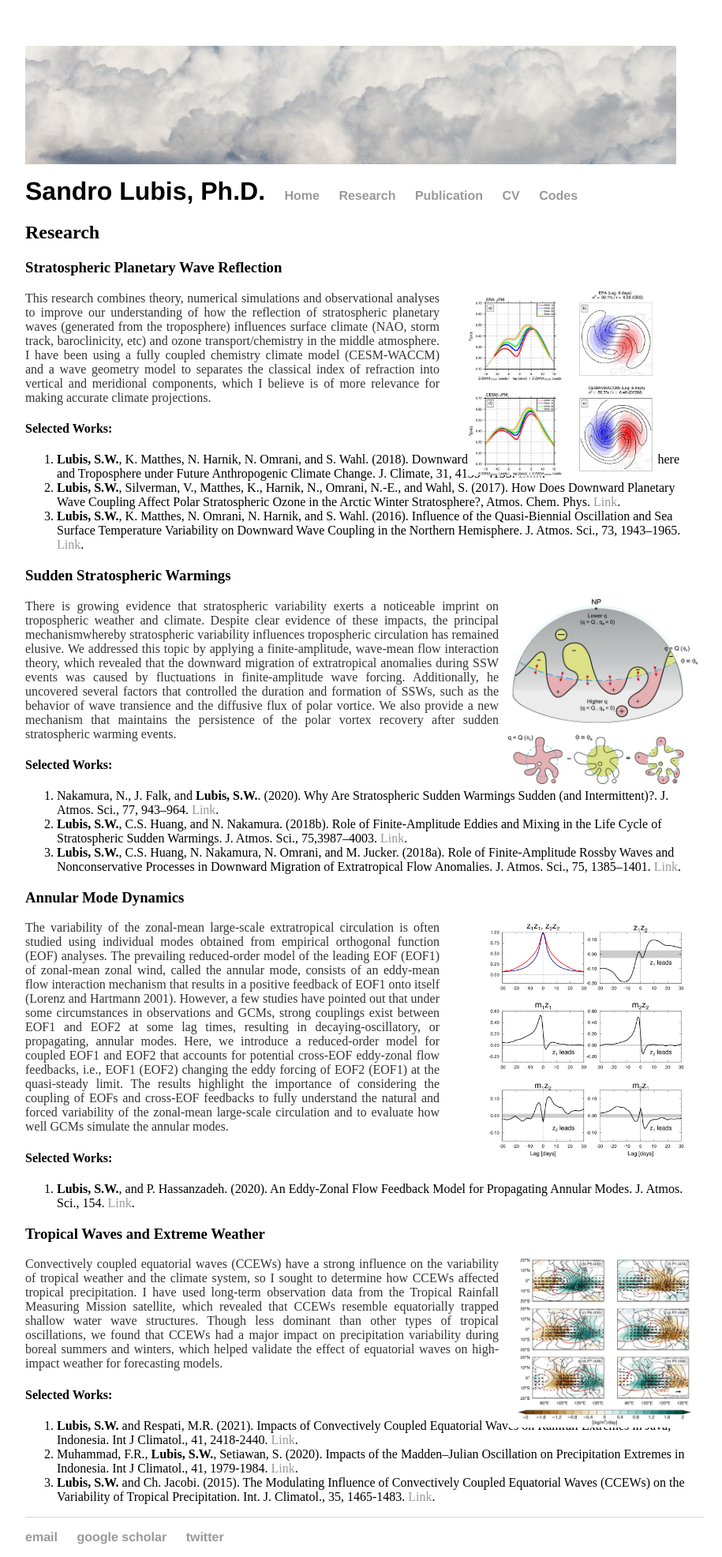
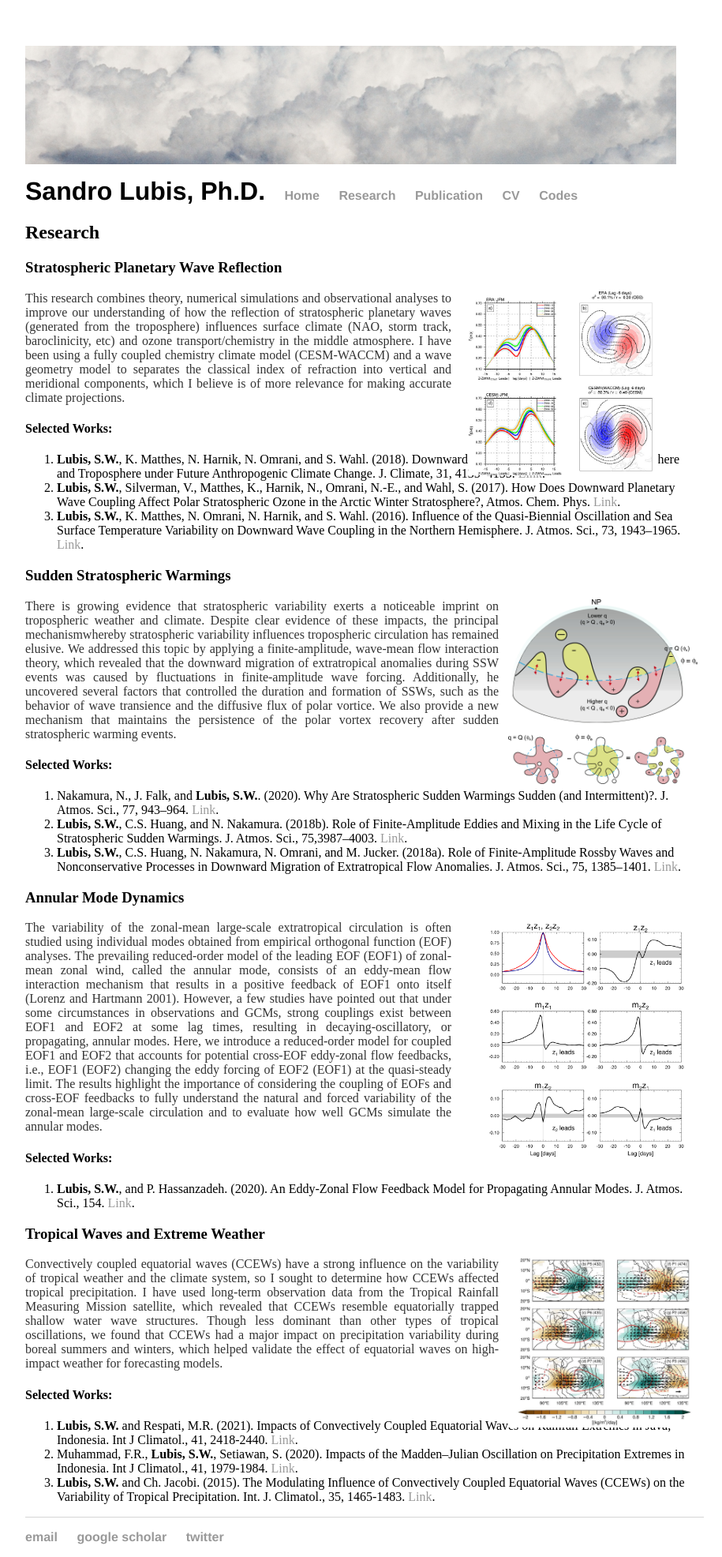
Before and after one commit to sandrolubis/sandrolubis.github.io, a Jekyll site: the page built from research/index.html, in a window 1280 px wide. Shown: the whole page at 79% size, without its empty margins (276-1191 px from the left). Built offline with Jekyll 4.4.1, drawn with Linux system fonts in a browser that asks for light colours.

Commit message:
Update index.html

```diff
--- a/research/index.html
+++ b/research/index.html
@@ -6,7 +6,7 @@ title: Research Interests | Sandro Lubis
 			<h2>Research</h2>
 			<h3>Stratospheric Planetary Wave Reflection</h3>
 			<img src="https://sandrolubis.github.io/assets/images/full-jas-d-15-0072.1-f2.jpg" alt="Fig 1" style="position:absolute; left:870px; width:240px">
-			<p class="indented", style="width:525px"><font size=3> This research combines theory, numerical simulations and
+			<p class="indented", style="width:540px"><font size=3> This research combines theory, numerical simulations and
 				observational analyses to improve our understanding of how the reflection of stratospheric planetary waves (generated from the troposphere)
 				 influences surface climate (NAO, storm track, baroclinicity, etc) and ozone transport/chemistry in the middle atmosphere. I have been
 				using a fully coupled chemistry climate model (CESM-WACCM) and a wave geometry model to separates the classical index of refraction into vertical and meridional
@@ -42,7 +42,7 @@ title: Research Interests | Sandro Lubis
 
 			<h3>Annular Mode Dynamics</h3>
 			<img src="https://sandrolubis.github.io/assets/images/ccr_erainterim_full.png" alt="Fig 3" style="position:absolute; left:870px; width:300px">
-			<p class="indented", style="width:525px"><font size=3>
+			<p class="indented", style="width:540px"><font size=3>
 				The variability of the zonal-mean large-scale extratropical circulation is often studied using individual modes obtained from empirical orthogonal function (EOF) analyses.
 				The prevailing reduced-order model of the leading EOF (EOF1) of zonal-mean zonal wind, called the annular mode, consists of an eddy-mean flow interaction mechanism that results
 				in a positive feedback of EOF1 onto itself (Lorenz and Hartmann 2001). However, a few studies have pointed out that under some circumstances in observations and GCMs, strong couplings
```
